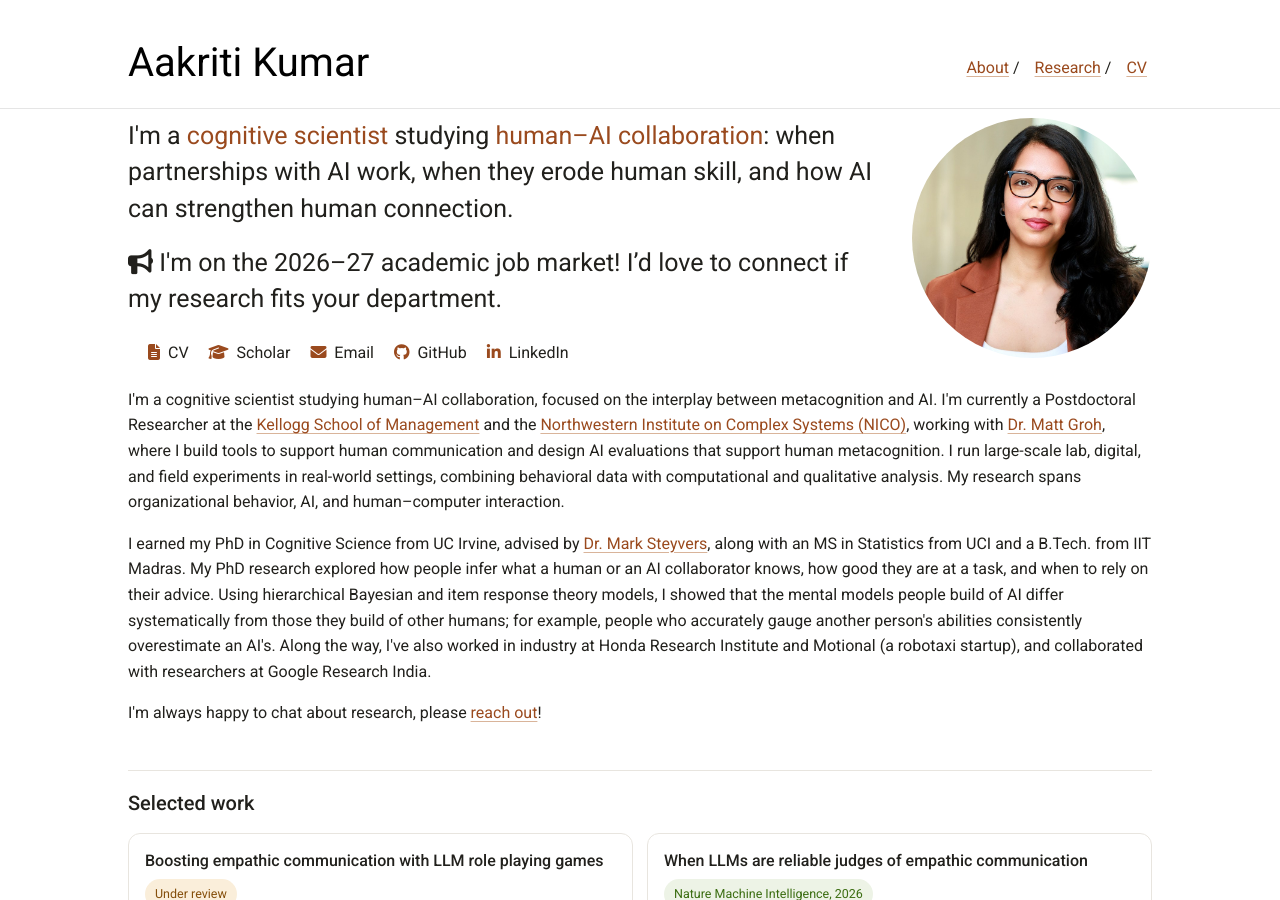
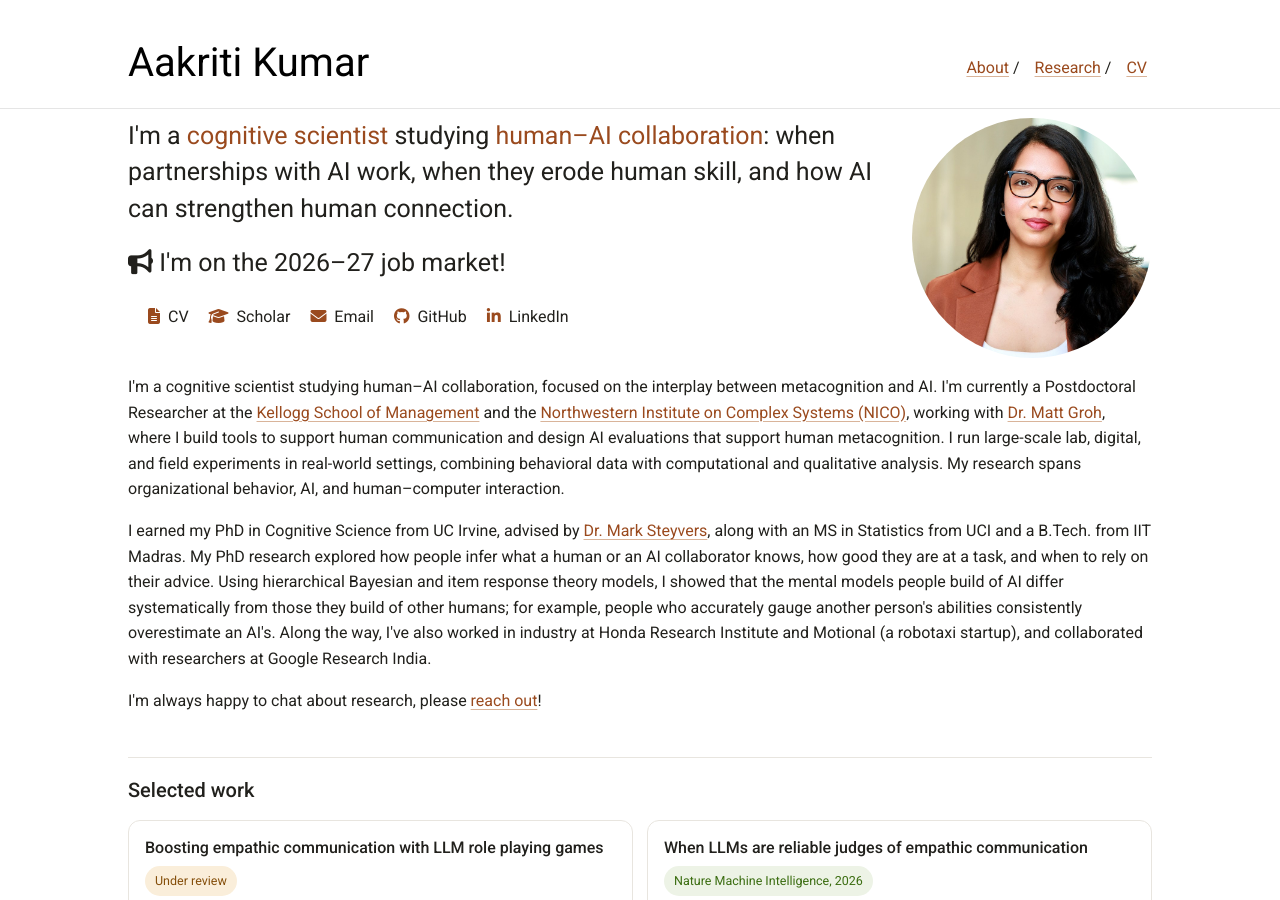
Before and after one commit to aakriti1kumar/aakriti1kumar.github.io, a Jekyll site: the page built from index.md, in a window 1280 px wide and 900 px high. Built offline with Jekyll 4.4.1, drawn with Linux system fonts in a browser that asks for light colours; Markdown is read by kramdown in place of the engine named in the settings.

Commit message:
Update job market mention in index.md
Removed specific mention of the academic job market for clarity.

```diff
--- a/index.md
+++ b/index.md
@@ -5,7 +5,7 @@ layout: default
 <div class="hero">
   <div class="hero-text">
     <p class="tagline">I'm a <span class="tagline-em">cognitive scientist</span> studying <span class="tagline-em">human&ndash;AI collaboration</span>: when partnerships with AI work, when they erode human skill, and how AI can strengthen human connection.</p>
-    <p class="tagline"><i class="fa-solid fa-bullhorn" aria-hidden="true"></i> I'm on the 2026&ndash;27 academic job market! I’d love to connect if my research fits your department.</p>
+    <p class="tagline"><i class="fa-solid fa-bullhorn" aria-hidden="true"></i> I'm on the 2026&ndash;27 job market! </p>
     <ul class="quick-links">
       <li><a href="CV.pdf" target="_blank"><i class="fa-solid fa-file-lines" aria-hidden="true"></i> CV</a></li>
       <li><a href="https://scholar.google.com/citations?user=XFM1ItgAAAAJ&hl=en"><i class="fa-solid fa-graduation-cap" aria-hidden="true"></i> Scholar</a></li>
```
